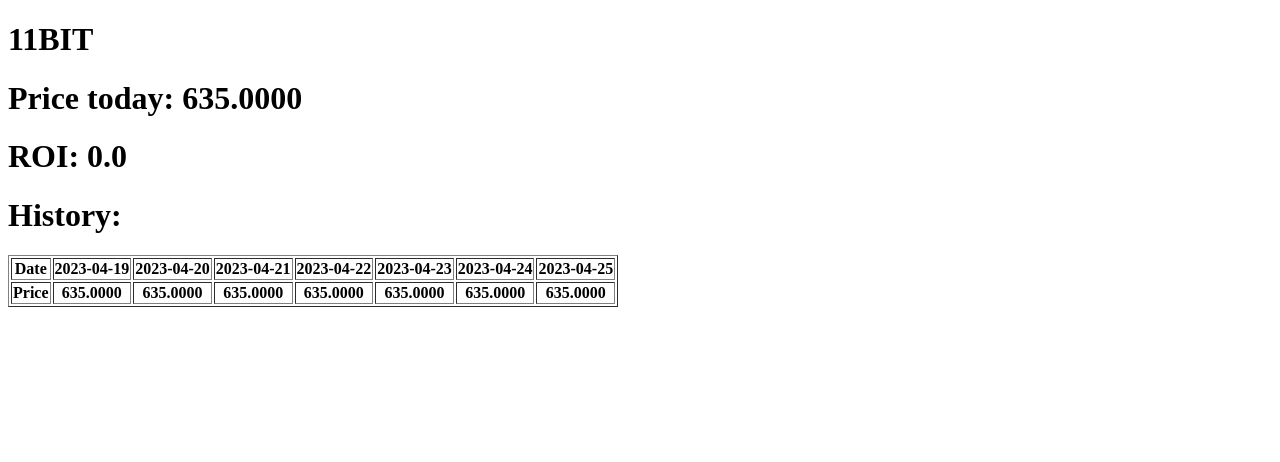
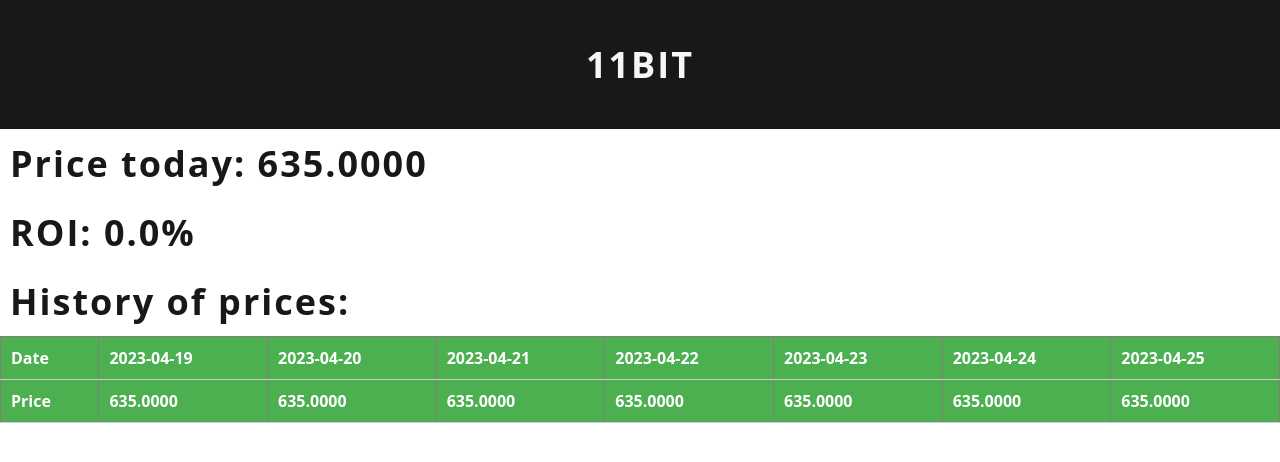
Before and after one commit to OlgierdNieszporek/steamMarketScraper, a Flask app: a page that uses project/templates/ProductPage.html.j2 in a window 1280 px wide. Shown: the top 462 px of the page. Run offline with Flask 2, Linux system fonts and the light colour scheme; data comes from the database, SQL or seed files in the repository; lists and menus that the app fills with data are empty.

Commit message:
front na product page

```diff
--- /dev/null
+++ b/project/static/style/stylesheetProductPage.css
@@ -0,0 +1,75 @@
+body {
+  font-family: 'Open Sans', sans-serif;
+  background-color: #ffffff;
+  margin: 0;
+  padding: 0;
+}
+
+
+header {
+  text-align: center;
+  background-color: #181818;
+  color: #ffffff;
+  padding: 20px;
+}
+
+t1 {
+  margin: 0;
+  font-size: 36px;
+  font-weight: 700;
+  letter-spacing: 2px;
+  color: #f6f6f6;
+  text-align: center;
+}
+
+h1 {
+  margin: 0;
+  font-size: 36px;
+  font-weight: 700;
+  letter-spacing: 2px;
+  color: #181818;
+  text-align: left;
+  padding: 10px;
+}
+
+
+.container {
+  max-width: 1200px;
+  margin: 0 auto;
+  padding: 20px;
+}
+
+
+table {
+  width: 100%;
+  border-collapse: collapse;
+}
+
+
+table tr {
+  border-bottom: 1px solid #ccc;
+}
+
+
+table th {
+  text-align: left;
+  padding: 10px;
+  background-color: #4caf50;
+  color: #ffffff;
+}
+
+
+table td {
+  padding: 10px;
+}
+
+
+a {
+  color: #181818;
+  text-decoration: none;
+}
+
+a:hover {
+  text-decoration: underline;
+  color: #4caf50;
+}
--- a/project/templates/ProductPage.html.j2
+++ b/project/templates/ProductPage.html.j2
@@ -1,16 +1,18 @@
 <!DOCTYPE html>
 <html>
 <head>
+    <meta charset="utf-8">
+    <link rel="stylesheet" href="{{ url_for('static', filename='style/stylesheetProductPage.css') }}">
 </head>
 <body>
      <header>
        <div class="container">
-         <h1>{{ product_name }}</h1>
+         <t1>{{ product_name }}</t1>
        </div>
      </header>
     <h1>Price today: {{ product_price }}</h1>
-    <h1>ROI: {{ product_roi }}</h1>
-    <h1>History:</h1>
+    <h1>ROI: {{ product_roi }}%</h1>
+    <h1>History of prices:</h1>
     {{table}}
 </body>
 </html>
```
